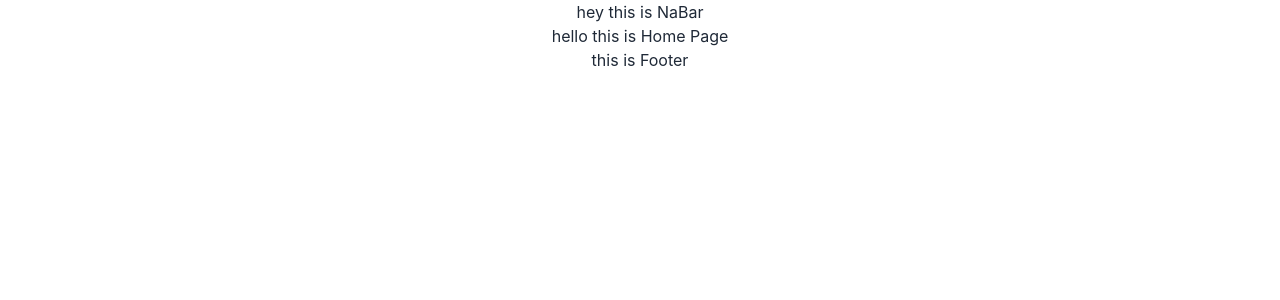
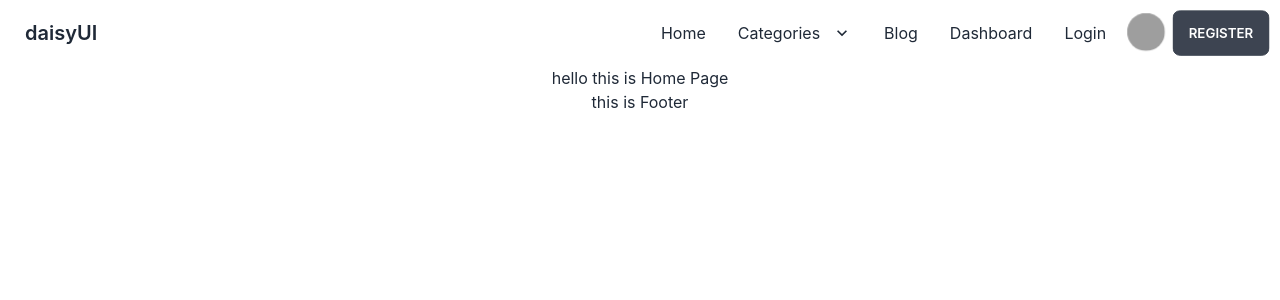
Before and after one commit to aliftareq/Truck-Bazar-client-side-Repository, a React (Create React App) app: page / in a window 1280 px wide. Shown: the top 300 px of the page. Built offline with nearby package versions, Linux system fonts and the light colour scheme; grey boxes are pictures that could not be loaded.

Commit message:
Navbar compleate

```diff
--- a/src/Pages/Shared/NavBar/NavBar.js
+++ b/src/Pages/Shared/NavBar/NavBar.js
@@ -2,9 +2,101 @@
 
 const NavBar = () => {
     return (
-        <div>
-            <h1>hey this is NaBar</h1>
-        </div>
+        <section>
+            <div className="navbar bg-base-100">
+                <div className="navbar-start">
+                    <div className="dropdown">
+                        <label tabIndex={0} className="btn btn-ghost lg:hidden">
+                            <svg xmlns="http://www.w3.org/2000/svg" className="h-5 w-5" fill="none" viewBox="0 0 24 24" stroke="currentColor"><path strokeLinecap="round" strokeLinejoin="round" strokeWidth="2" d="M4 6h16M4 12h8m-8 6h16" /></svg>
+                        </label>
+                        <ul tabIndex={0} className="menu menu-compact dropdown-content mt-3 p-2 shadow bg-base-100 rounded-box w-52">
+                            <li><a>Home</a></li>
+                            <li tabIndex={0}>
+                                <a className="justify-between">
+                                    Categories
+                                    <svg className="fill-current" xmlns="http://www.w3.org/2000/svg" width="24" height="24" viewBox="0 0 24 24"><path d="M8.59,16.58L13.17,12L8.59,7.41L10,6L16,12L10,18L8.59,16.58Z" /></svg>
+                                </a>
+                                <ul className="p-2">
+                                    <li><a>pickup/van </a></li>
+                                    <li><a>trucks </a></li>
+                                    <li><a>trailor </a></li>
+                                </ul>
+                            </li>
+                            <li><a>Blog</a></li>
+                            <li><a>DashBoard</a></li>
+                            <li><a>Login</a></li>
+                            <li tabIndex={1}>
+                                <a className="justify-between">
+                                    <div className="w-10 rounded-full">
+                                        <img className='rounded-lg' src="https://placeimg.com/80/80/people" />
+                                    </div>
+                                    <svg className="fill-current" xmlns="http://www.w3.org/2000/svg" width="24" height="24" viewBox="0 0 24 24"><path d="M8.59,16.58L13.17,12L8.59,7.41L10,6L16,12L10,18L8.59,16.58Z" /></svg>
+                                </a>
+                                <ul className="p-2">
+                                    <li>
+                                        <a className="justify-between">
+                                            Profile
+                                        </a>
+                                    </li>
+                                    <li><a>Logout</a></li>
+                                </ul>
+                            </li>
+                            <li tabIndex={2}>
+                                <a className="btn">Register</a>
+                                <ul className="p-2">
+                                    <li><a>Join as a Seller</a></li>
+                                    <li><a>Join as a Buyer</a></li>
+                                </ul>
+                            </li>
+                        </ul>
+                    </div>
+                    <a className="btn btn-ghost normal-case text-xl">daisyUI</a>
+                </div>
+                <div className="navbar-end hidden lg:flex">
+                    <ul className="menu menu-horizontal p-0">
+                        <li><a>Home</a></li>
+                        <li tabIndex={0}>
+                            <a>
+                                Categories
+                                <svg className="fill-current" xmlns="http://www.w3.org/2000/svg" width="20" height="20" viewBox="0 0 24 24"><path d="M7.41,8.58L12,13.17L16.59,8.58L18,10L12,16L6,10L7.41,8.58Z" /></svg>
+                            </a>
+                            <ul className="p-2">
+                                <li><a>Pick-Up/Van</a></li>
+                                <li><a>Trucks</a></li>
+                                <li><a>Trailor</a></li>
+                            </ul>
+                        </li>
+                        <li><a>Blog</a></li>
+                        <li><a>Dashboard</a></li>
+                        <li><a>Login</a></li>
+                    </ul>
+                    <div className="dropdown dropdown-end">
+                        <label tabIndex={0} className="btn btn-ghost btn-circle avatar">
+                            <div className="w-10 rounded-full">
+                                <img src="https://placeimg.com/80/80/people" />
+                            </div>
+                        </label>
+                        <ul tabIndex={0} className="menu menu-compact dropdown-content mt-3 p-2 shadow bg-base-100 rounded-box w-52">
+                            <li>
+                                <a className="justify-between">
+                                    Profile
+                                </a>
+                            </li>
+                            <li><a>Logout</a></li>
+                        </ul>
+                    </div>
+                    <div className="dropdown dropdown-end">
+                        <label tabIndex={0} className="btn ">
+                            <a className="">Register</a>
+                        </label>
+                        <ul tabIndex={0} className="menu menu-compact dropdown-content mt-3 p-2 shadow bg-base-100 rounded-box w-52">
+                            <li><a>Join as a buyer</a></li>
+                            <li><a>Join as a seller</a></li>
+                        </ul>
+                    </div>
+                </div>
+            </div>
+        </section>
     );
 };
 
```
